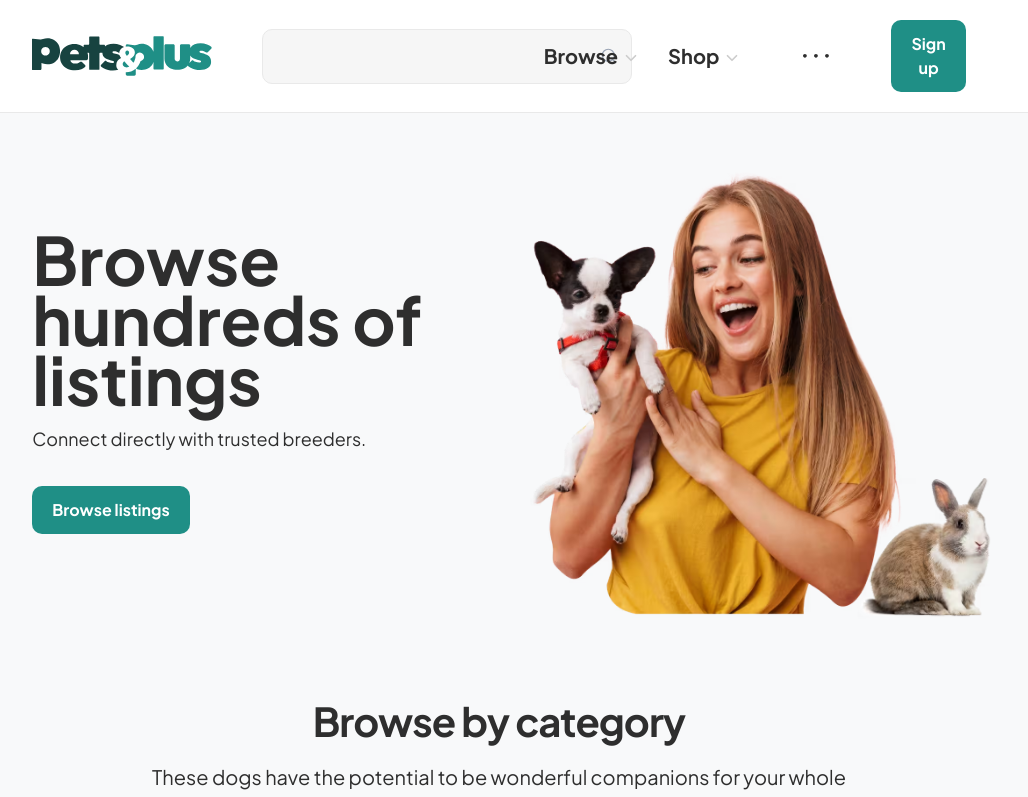
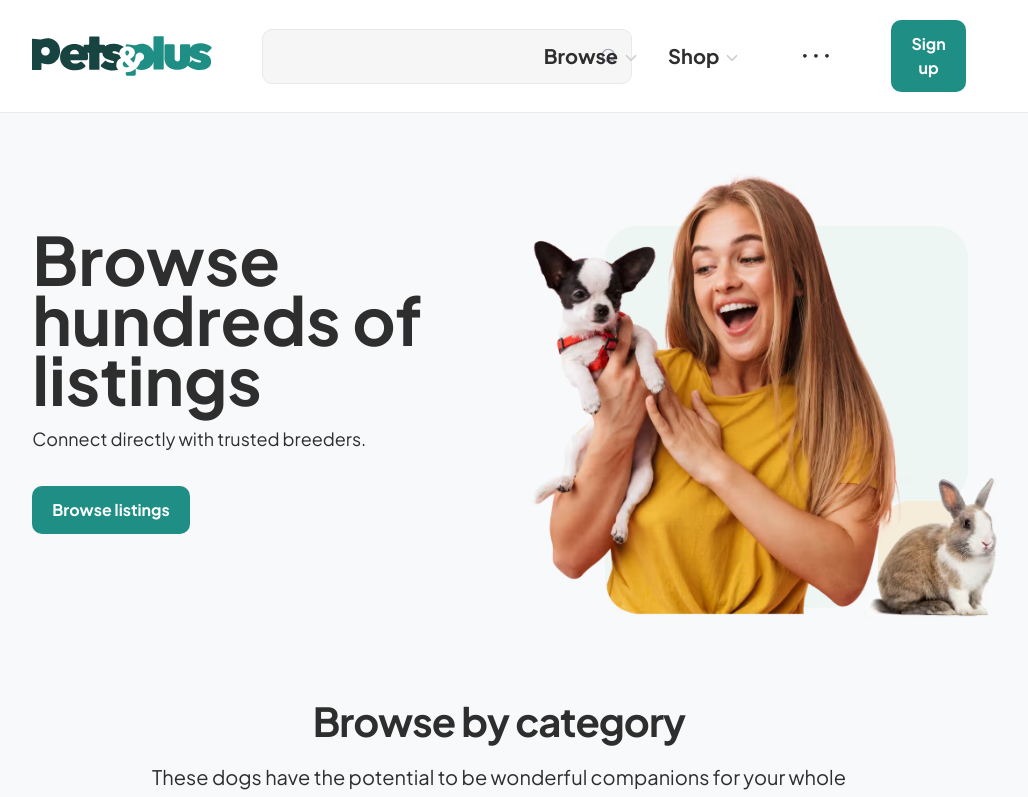
Before and after one commit to NH-Shohan/pets-plus, a Next.js app: page / in a window 1280 px wide. Shown: the top 797 px of the page, without its empty margins (141-1169 px from the left). Built offline with nearby package versions, Linux system fonts and the light colour scheme.

Commit message:
feat: Enhance Hero section with new background SVGs and introduce a new small Vietnam text style, along with minor text and padding adjustments.

```diff
--- a/src/app/globals.css
+++ b/src/app/globals.css
@@ -121,6 +121,12 @@ body {
   line-height: 1.5;
 }
 
+.text-body-medium-vietnam-sm {
+  @apply font-vietnam font-light;
+  font-size: max(14px, 0.9375vw);
+  line-height: 1.5;
+}
+
 .text-body-base {
   @apply font-jakarta;
   font-size: max(16px, 0.833vw);
--- a/src/components/sections/FAQ.tsx
+++ b/src/components/sections/FAQ.tsx
@@ -101,7 +101,7 @@ const FAQ = () => {
                 }`}
               >
                 <div className="min-h-0 overflow-hidden">
-                  <div className=" px-[max(40px,2.7083333333vw)] pb-[max(20px,2.0833333333vw)] text-[#3A3A3A] md:pb-[max(40px,2.7083333333vw)] text-body-large leading-relaxed md:text-lg">
+                  <div className=" px-[max(40px,2.7083333333vw)] pb-[max(20px,2.0833333333vw)] text-[#3A3A3A] md:pb-[max(40px,2.7083333333vw)] text-[max(14px,1.0416666667vw)] leading-relaxed">
                     {faq.answer}
                   </div>
                 </div>
--- a/src/components/sections/Hero.tsx
+++ b/src/components/sections/Hero.tsx
@@ -39,11 +39,32 @@ export default function Hero() {
                 height: 'max(350px, 37vw)'
               }}
             >
-              {/* Main Image */}
-              <div className="absolute inset-0 z-10">
+              {/* Girl Background SVG - positioned slightly right, sized proportionally */}
+              <div
+                className="absolute"
+                style={{
+                  bottom: '-3.5%',
+                  right: '-0.6%',
+                  width: '82%',
+                  height: '92%'
+                }}
+              >
+                <Image
+                  src="/girl-background.svg"
+                  alt=""
+                  fill
+                  className="object-contain"
+                  sizes="max(280px, 30vw)"
+                  priority
+                  aria-hidden="true"
+                />
+              </div>
+
+              {/* Girl Holding Dog Photo - fills the container */}
+              <div className="absolute inset-0 z-40">
                 <Image
                   src="/girl-holding-dog.avif"
-                  alt="Happy pet owner"
+                  alt="Happy pet owner holding a dog"
                   fill
                   className="object-contain object-bottom"
                   sizes="max(350px, 37vw)"
@@ -51,18 +72,44 @@ export default function Hero() {
                 />
               </div>
 
-              {/* Floating Rabbit - Fixed position with vw-based sizing */}
+              {/* Floating Rabbit with background - bottom right corner */}
               <div
-                className="absolute z-20 overflow-hidden"
+                className="absolute"
                 style={{
-                  bottom: 0,
-                  right: 0,
-                  transform: 'translateX(20%)',
-                  width: 'max(120px, 11vw)',
-                  height: 'max(120px, 11vw)'
+                  bottom: '0%',
+                  right: '-7%',
+                  width: '30%',
+                  height: '30%'
                 }}
               >
-                <Image src="/rabbit.avif" alt="Rabbit" fill className="object-contain" sizes="max(120px, 11vw)" />
+                {/* Rabbit Background */}
+                <div
+                  className="absolute"
+                  style={{
+                    bottom: '3%',
+                    right: '4%',
+                    width: '90%',
+                    height: '80%'
+                  }}
+                >
+                  <Image
+                    src="/rabbit-background.svg"
+                    alt=""
+                    fill
+                    className="object-contain"
+                    aria-hidden="true"
+                    priority
+                  />
+                </div>
+                {/* Rabbit Photo */}
+                <Image
+                  src="/rabbit.avif"
+                  alt="Cute rabbit"
+                  fill
+                  className="object-contain object-bottom"
+                  sizes="max(80px, 10vw)"
+                  priority
+                />
               </div>
             </div>
           </div>
--- a/src/components/sections/Newsletter.tsx
+++ b/src/components/sections/Newsletter.tsx
@@ -7,7 +7,7 @@ const Newsletter = () => {
         <div className="relative bg-primary rounded-[max(20px,1.0416666667vw)] px-[max(20px,3.125vw)] py-[max(60px,3.125vw)] text-center text-white shadow-2xl shadow-teal-900/10">
           <div className="relative z-10 mx-auto space-y-[max(16px,0.8333333333vw)]">
             <div className="space-y-[max(12px,0.625vw)]">
-              <h2 className="section-title--medium text-[max(30px,2.0833333333vw)] font-bold">
+              <h2 className="section-title--medium text-[max(30px,2.0833333333vw)]! font-bold">
                 Never miss a new listing
               </h2>
               <p className="text-body-medium-vietnam">Be the first to know when verified breeders list new pets</p>
@@ -21,12 +21,12 @@ const Newsletter = () => {
                 <input
                   type="email"
                   placeholder="Email Address"
-                  className="w-full h-[max(44px,3.4895833333vw)] pl-[max(20px,2.0833333333vw)] sm:flex-1 bg-transparent placeholder-foreground text-foreground outline-none text-body-medium-vietnam text-left! text-body-medium"
+                  className="w-full h-[max(44px,3.4895833333vw)] pl-[max(20px,2.0833333333vw)] sm:flex-1 bg-transparent placeholder-foreground text-foreground outline-none text-body-medium-vietnam-sm text-left!"
                   required
                 />
                 <button
                   type="submit"
-                  className="w-full lg:max-w-full sm:w-auto px-[max(20px,2.0833333333vw)] py-[max(8px,0.4166666667vw)] h-[max(38px,3.125vw)] bg-primary hover:bg-primary-light cursor-pointer text-white rounded-full uppercase tracking-wider font-black text-[max(12px,1vw)]"
+                  className="w-full lg:max-w-full sm:w-auto px-[max(10px,2.0833333333vw)] py-[max(8px,0.4166666667vw)] h-[max(38px,3.125vw)] bg-primary hover:bg-primary-light cursor-pointer text-white rounded-full uppercase tracking-wider font-black text-[max(12px,1vw)]"
                 >
                   SUBSCRIBE
                 </button>
--- a/src/lib/utils.ts
+++ b/src/lib/utils.ts
@@ -11,6 +11,7 @@ const customTwMerge = extendTailwindMerge({
         'text-body-large-vietnam',
         'text-body-medium',
         'text-body-medium-vietnam',
+        'text-body-medium-vietnam-sm',
         'text-body-base',
         'text-body-small',
         'text-body-small-vietnam',
```
Also changed, not shown: public/girl-background.svg (added), public/rabbit-background.svg (added).
